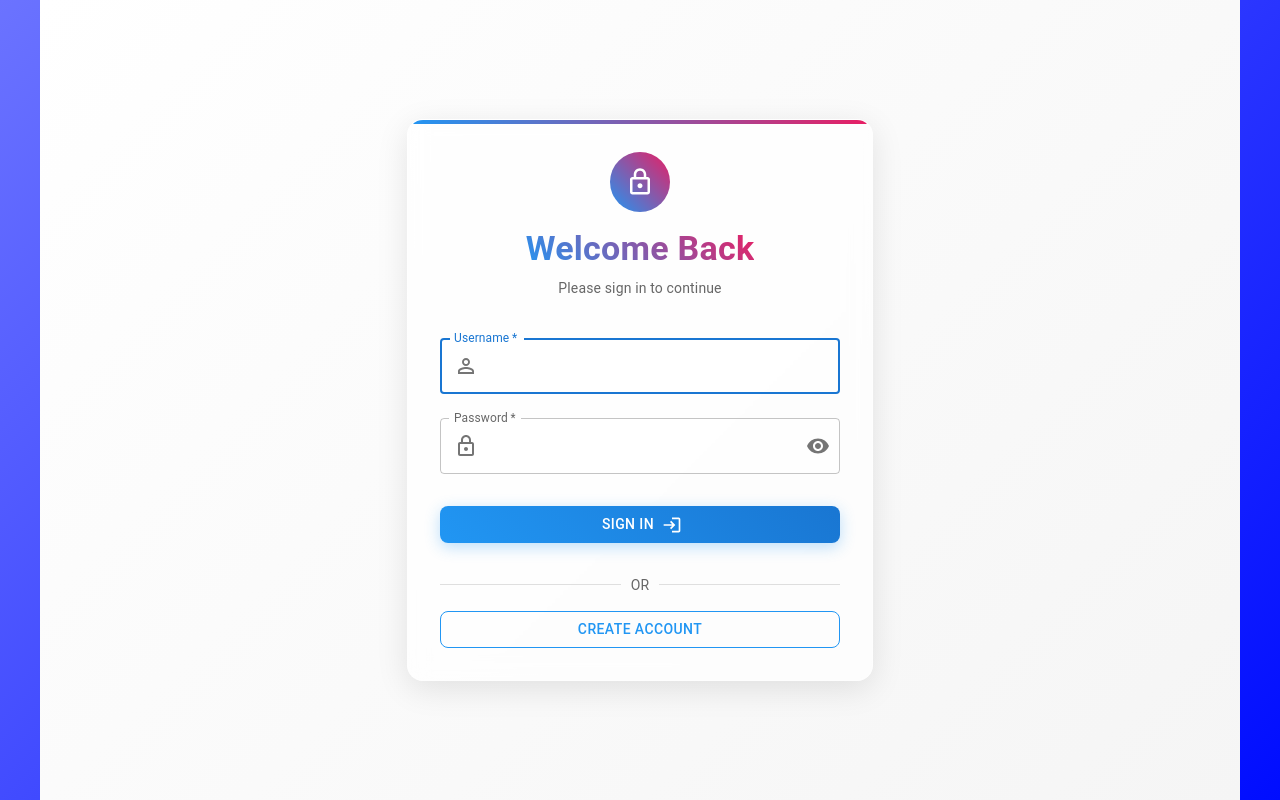
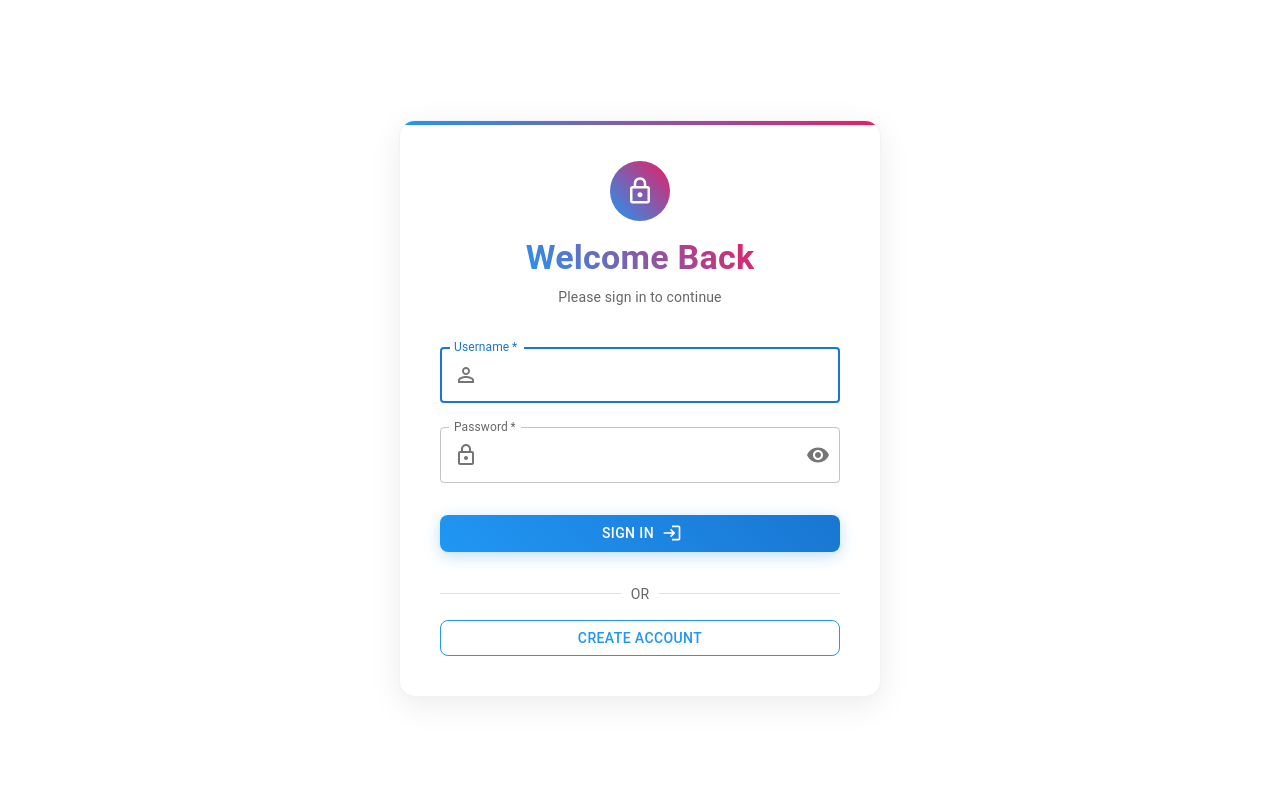
Before and after one commit to FredZ6/task_manager_WebProject, a React (Create React App) app in the folder frontend/: page /login in a window 1280 px wide. Built offline with nearby package versions, Linux system fonts and the light colour scheme.

Commit message:
Background UI updated - login/register pages

```diff
--- a/frontend/src/components/Login.js
+++ b/frontend/src/components/Login.js
@@ -27,18 +27,18 @@ import {
 const GlassContainer = styled(Container)`
   min-height: 100vh;
   display: flex;
-  align-items: center;
+  align-items: flex-start;
   justify-content: center;
-  background: linear-gradient(135deg, #ffffff 0%, #f5f5f5 100%);
+  background: #ffffff;
+  padding-top: 15vh;
 `;
 
 const GlassBox = styled(Paper)`
-  background: rgba(255, 255, 255, 0.7);
-  backdrop-filter: blur(10px);
+  background: #ffffff;
   border-radius: 16px;
-  padding: 2rem;
-  box-shadow: 0 8px 32px rgba(0, 0, 0, 0.1);
-  border: 1px solid rgba(255, 255, 255, 0.3);
+  padding: 2.5rem;
+  box-shadow: 0 8px 32px rgba(0, 0, 0, 0.08);
+  border: 1px solid rgba(0, 0, 0, 0.05);
   width: 100%;
   max-width: 400px;
   position: relative;
--- a/frontend/src/components/Register.js
+++ b/frontend/src/components/Register.js
@@ -28,18 +28,18 @@ import {
 const GlassContainer = styled(Container)`
   min-height: 100vh;
   display: flex;
-  align-items: center;
+  align-items: flex-start;
   justify-content: center;
-  background: linear-gradient(135deg, #ffffff 0%, #f5f5f5 100%);
+  background: #ffffff;
+  padding-top: 15vh;
 `;
 
 const GlassBox = styled(Paper)`
-  background: rgba(255, 255, 255, 0.7);
-  backdrop-filter: blur(10px);
+  background: #ffffff;
   border-radius: 16px;
-  padding: 2rem;
-  box-shadow: 0 8px 32px rgba(0, 0, 0, 0.1);
-  border: 1px solid rgba(255, 255, 255, 0.3);
+  padding: 2.5rem;
+  box-shadow: 0 8px 32px rgba(0, 0, 0, 0.08);
+  border: 1px solid rgba(0, 0, 0, 0.05);
   width: 100%;
   max-width: 400px;
   position: relative;
--- a/frontend/src/index.css
+++ b/frontend/src/index.css
@@ -1,8 +1,8 @@
 body {
   margin: 0;
   padding: 0;
+  background: #ffffff !important;
   min-height: 100vh;
-  background: linear-gradient(135deg, #6B73FF 0%, #000DFF 100%);
   font-family: -apple-system, BlinkMacSystemFont, 'Segoe UI', 'Roboto', 'Oxygen',
     'Ubuntu', 'Cantarell', 'Fira Sans', 'Droid Sans', 'Helvetica Neue',
     sans-serif;
@@ -10,6 +10,11 @@ body {
   -moz-osx-font-smoothing: grayscale;
 }
 
+#root {
+  min-height: 100vh;
+  background: #ffffff;
+}
+
 code {
   font-family: source-code-pro, Menlo, Monaco, Consolas, 'Courier New',
     monospace;
```
